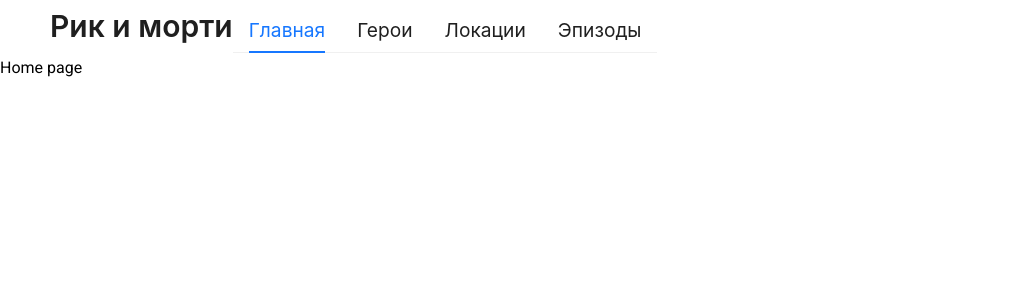
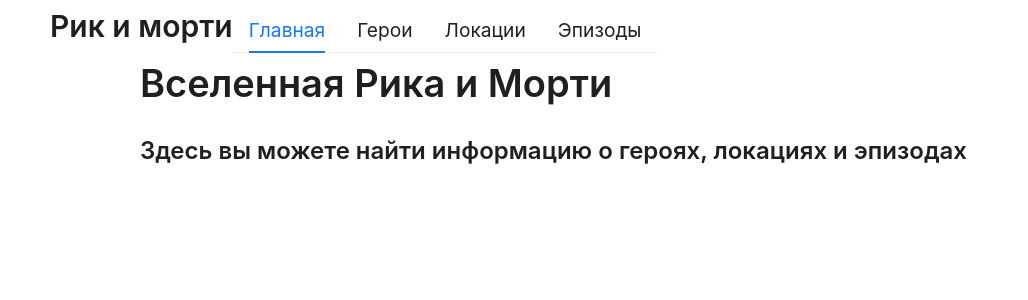
Before and after one commit to Calorific/ts-practice, a React app: page / in a window 1280 px wide. Shown: the top 300 px of the page, without its empty margins (0-1028 px from the left). Built offline with nearby package versions, Linux system fonts and the light colour scheme.

Commit message:
feat: главная страница

```diff
--- a/src/app/layouts/MainLayout/mainLayout.tsx
+++ b/src/app/layouts/MainLayout/mainLayout.tsx
@@ -9,7 +9,8 @@
       <Typography.Title level={2} style={{ marginTop: '7px' }}>Рик и морти</Typography.Title>
       <NavigationMenu />
     </div>
-
-    <Outlet />
+    <div style={{ maxWidth: '1000px', margin: '0 auto' }}>
+      <Outlet />
+    </div>
   </>
 }
--- a/src/pages/HomePage/homePage.tsx
+++ b/src/pages/HomePage/homePage.tsx
@@ -1,5 +1,9 @@
 import { FC } from 'react'
+import { Typography } from 'antd'
 
 export const HomePage: FC = () => {
-  return <h1>Home page</h1>
+  return <>
+    <Typography.Title>Вселенная Рика и Морти</Typography.Title>
+    <Typography.Title level={3}>Здесь вы можете найти информацию о героях, локациях и эпизодах</Typography.Title>
+  </>
 }
```
